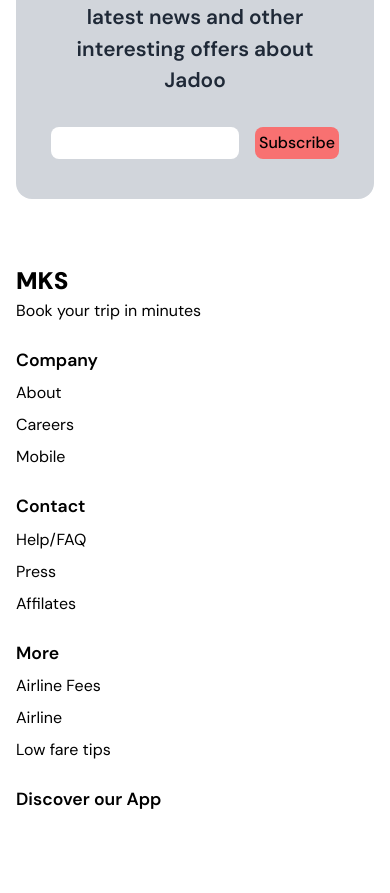
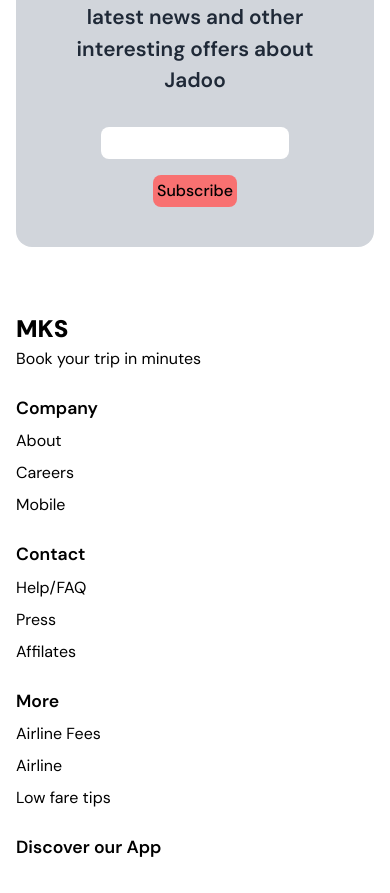
Before and after one commit to Heisdalu/rayda-assessment, a Next.js app: page / in a window 390 px wide. Shown: the part 4524-5417 px from the top of the page. Before the commit the page ends 5369 px from the top, so only its background shows below. Built offline with nearby package versions, Linux system fonts and the light colour scheme.

Commit message:
fix: edit button

```diff
--- a/pages/index.tsx
+++ b/pages/index.tsx
@@ -280,7 +280,7 @@ export default function Home() {
               offers about Jadoo
             </h1>
 
-            <div className="space-x-[1rem]">
+            <div className="flex flex-col items-center space-y-[1rem] md:space-y-0 md:flex-row md:space-x-[1rem]">
               <input
                 type="text"
                 className="py-1 rounded-[0.5rem] bg-white md:py-[1rem] md:w-[300px]"
```
